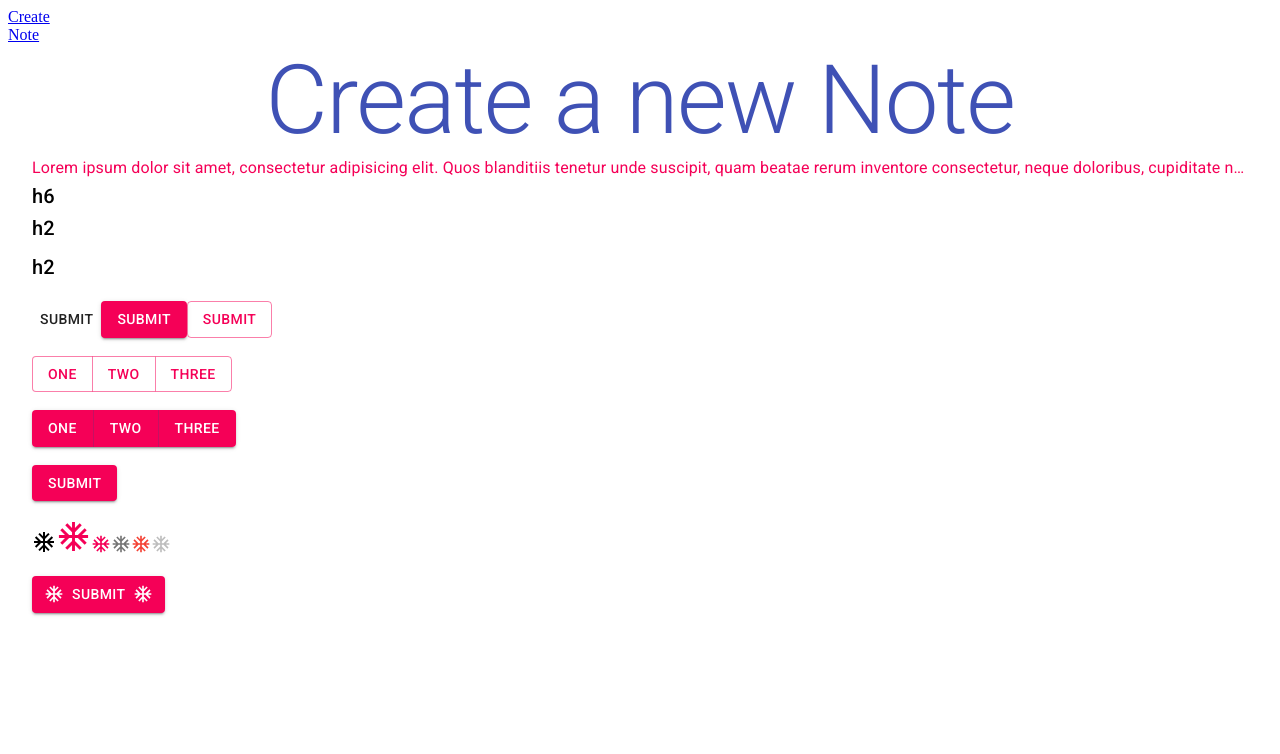
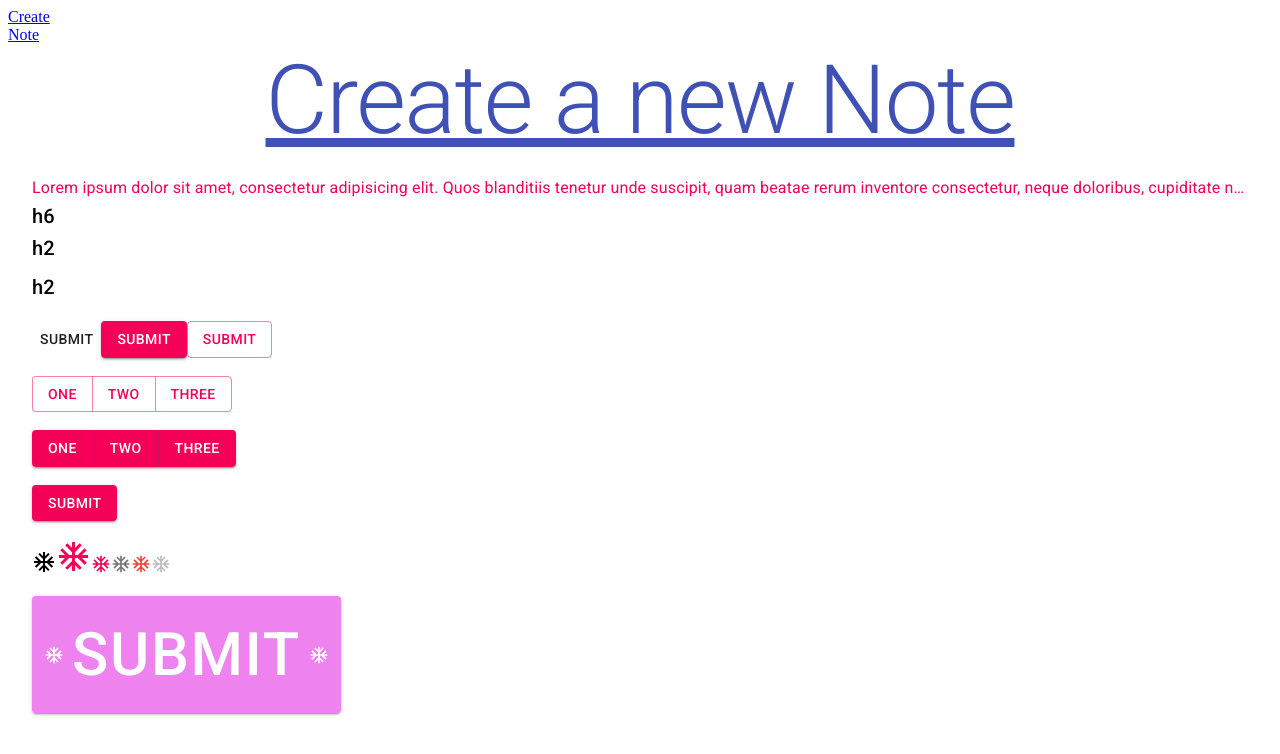
Before and after one commit to pluto123/material_ui_tutorial, a React (Create React App) app: page /create in a window 1280 px wide. Shown: the top 754 px of the page. Built offline with nearby package versions, Linux system fonts and the light colour scheme.

Commit message:
custom css

```diff
--- a/src/pages/Create.jsx
+++ b/src/pages/Create.jsx
@@ -4,12 +4,30 @@ import Button from '@material-ui/core/Button'
 import ButtonGroup from '@material-ui/core/ButtonGroup'
 import Container from '@material-ui/core/Container'
 import AcUnitOutlinedIcon from '@material-ui/icons/AcUnitOutlined'
+import { withStyles } from "@material-ui/core/styles"
 
-export default class Create extends Component {
+const useStyles = (theme) => ({
+    btn: {
+        fontSize: 60,
+        backgroundColor: 'violet',
+        '&:hover': {
+            backgroundColor: 'blue'
+        }
+    },
+    title: {
+        textDecoration: 'underline',
+        marginBottom: 20
+    }
+})
+
+class Create extends Component {
     render() {
+        const { classes } = this.props;
         return (
             <Container>
-                <Typography variant="h1" color="primary" align="center">
+                <Typography
+                    className={classes.title}
+                    variant="h1" color="primary" align="center">
                     Create a new Note
                 </Typography>
                 <Typography noWrap color="secondary">
@@ -59,7 +77,7 @@ export default class Create extends Component {
                 <AcUnitOutlinedIcon color="disabled" fontSize="small"/>
                 <br />
                 <br />
-                <Button
+                <Button className={classes.btn}
                     type="submit"
                     color="secondary"
                     variant="contained"
@@ -69,3 +87,5 @@ export default class Create extends Component {
         )
     }
 }
+
+export default withStyles(useStyles) (Create)
```
